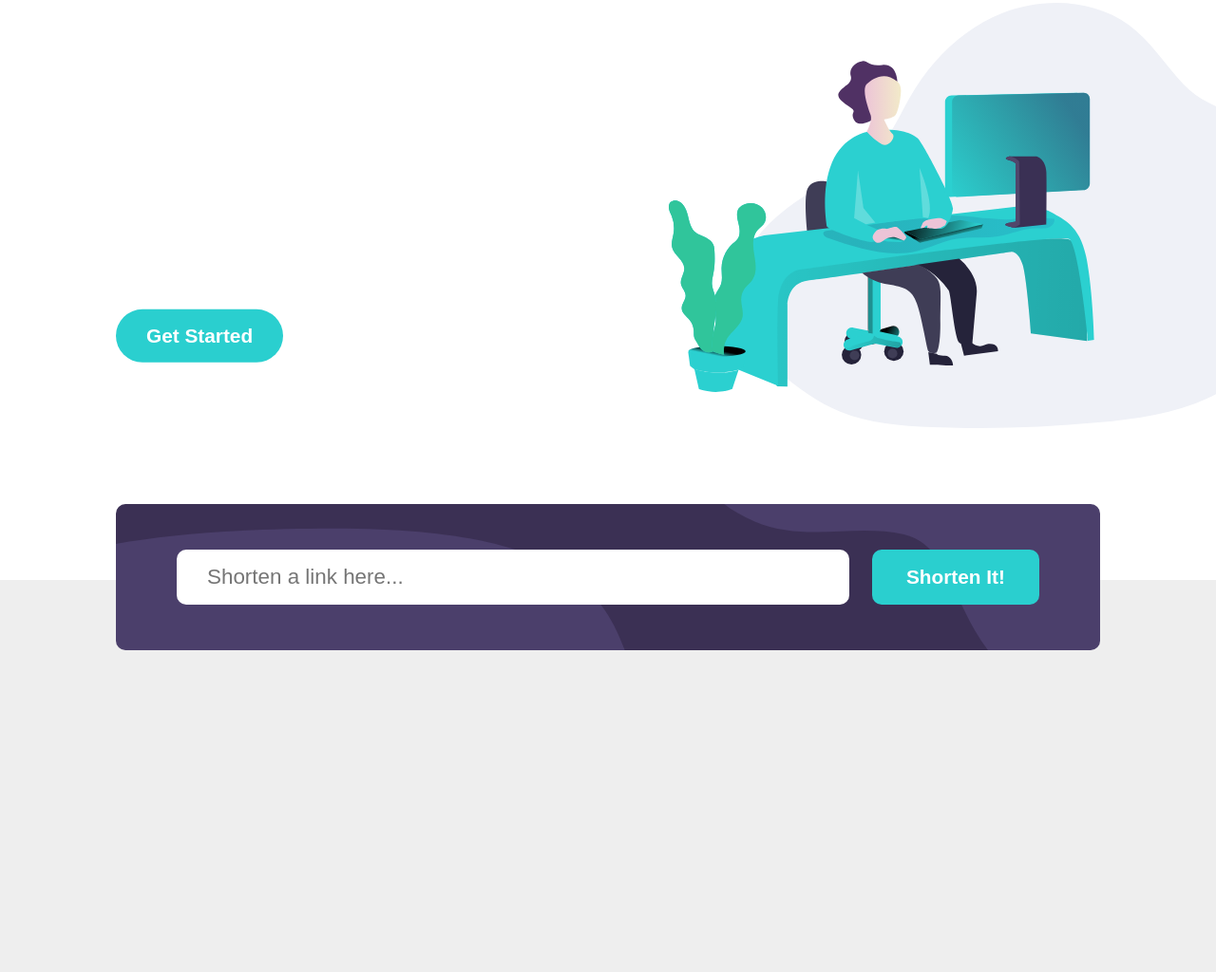
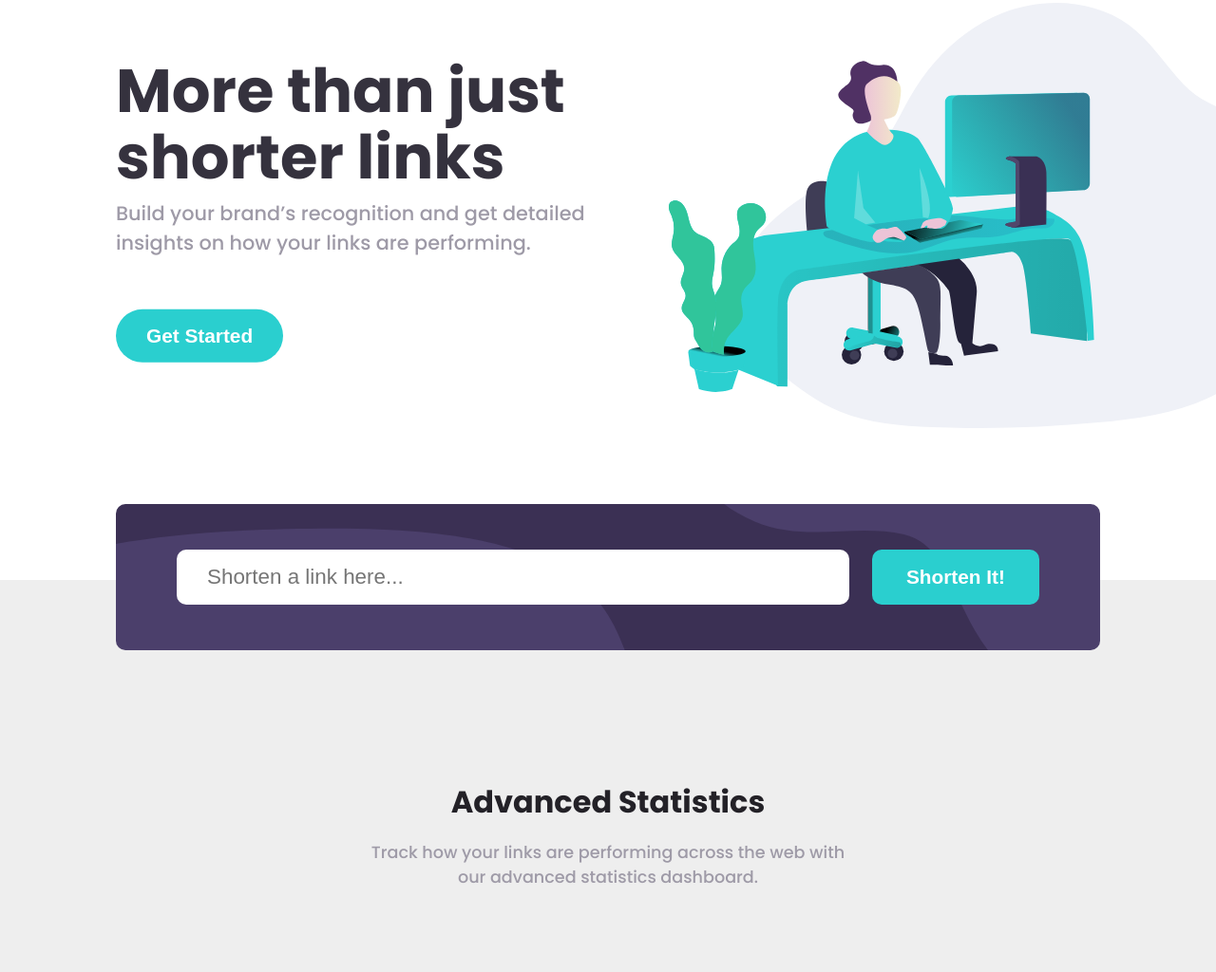
Before and after one commit to usmonbek-umarbekovich/URL-Shortening-API-Master, a plain HTML site: page index.html in a window 1280 px wide. Shown: the part 125-1149 px from the top of the page at 95% size. Drawn offline with Linux system fonts and the light colour scheme.

```diff
--- a/index.html
+++ b/index.html
@@ -57,10 +57,10 @@
       <div class="showcase-container">
         <div class="container">
           <div class="showcase">
-            <h1 class="heading hidden" data-direction="top">
+            <h1 class="heading" data-direction="top">
               More than just shorter links
             </h1>
-            <p class="sub-heading hidden" data-direction="left">
+            <p class="sub-heading" data-direction="left">
               Build your brand’s recognition and get detailed insights on how
               your links are performing.
             </p>
@@ -117,10 +117,10 @@
         </div>
 
         <div class="statistics">
-          <h1 class="l-heading hidden" data-direction="top">
+          <h1 class="l-heading" data-direction="top">
             Advanced Statistics
           </h1>
-          <p class="heading-detail hidden" data-direction="right">
+          <p class="heading-detail" data-direction="right">
             Track how your links are performing across the web with our advanced
             statistics dashboard.
           </p>
```
